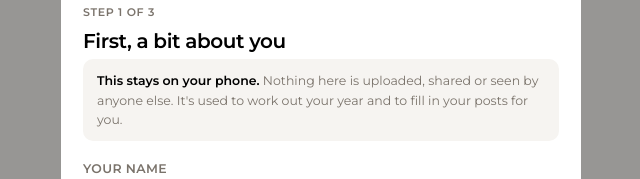
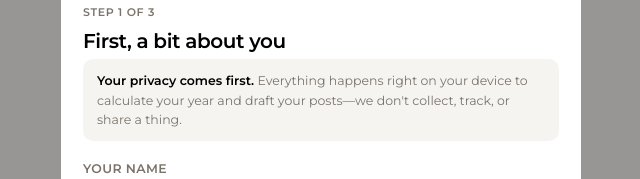
Before and after one commit to gahensley1/acts-of-good-preview, a plain HTML site: page index.html in a window 1280 px wide. Shown: the part 154-333 px from the top of the page, without its empty margins (319-959 px from the left). Drawn offline with Linux system fonts and the light colour scheme.

Commit message:
Add files via upload

```diff
--- a/index.html
+++ b/index.html
@@ -525,9 +525,9 @@ What you actually did. Why it mattered. Say the awkward parts."></textarea>
 <div class="sheet hide" id="sheet-you"><div class="panel">
   <div class="steps">Step 1 of 3</div>
   <h3>First, a bit about you</h3>
-  <div class="privacy"><b>This stays on your phone.</b> Nothing here is uploaded,
-    shared or seen by anyone else. It's used to work out your year and to fill in
-    your posts for you.</div>
+  <div class="privacy"><b>Your privacy comes first.</b> Everything happens right on
+    your device to calculate your year and draft your posts&mdash;we don't collect,
+    track, or share a thing.</div>
 
   <div class="field"><label>Your name</label>
     <input id="you-name" placeholder="Your first name"></div>
```
